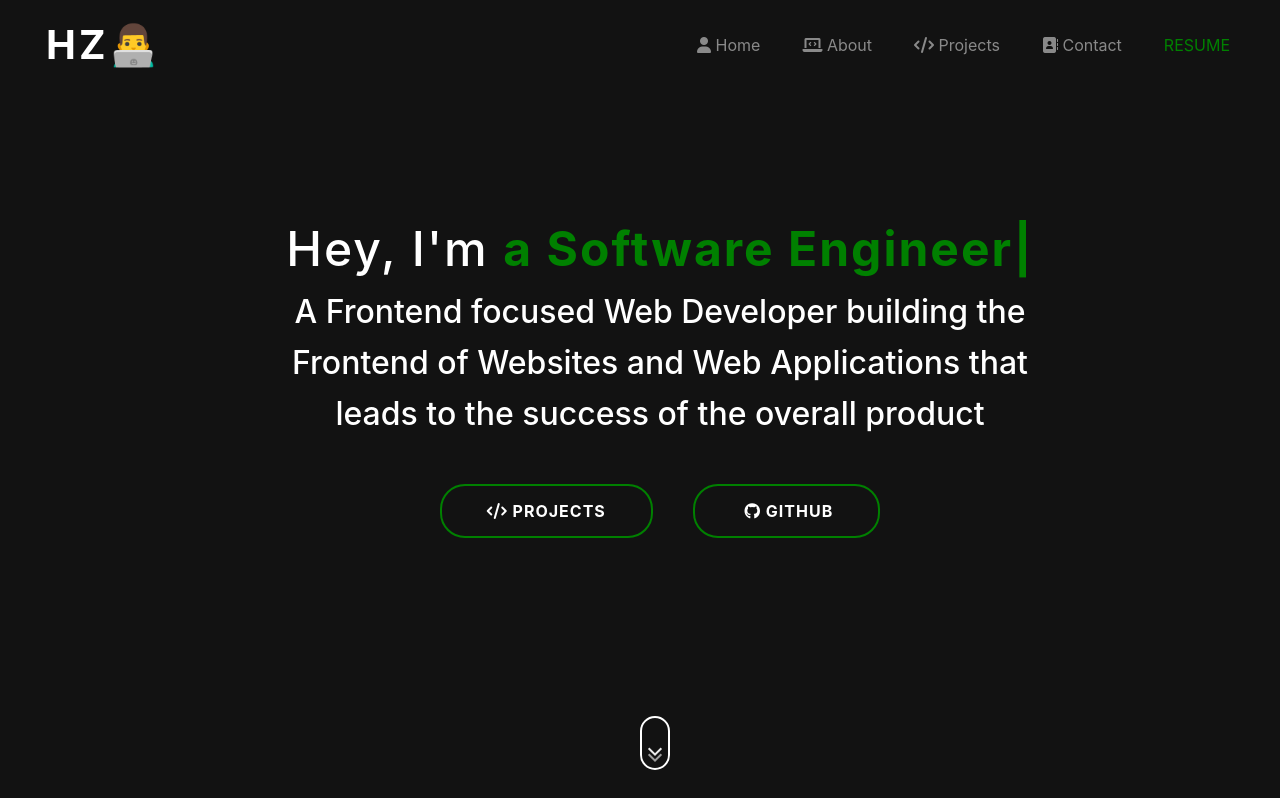
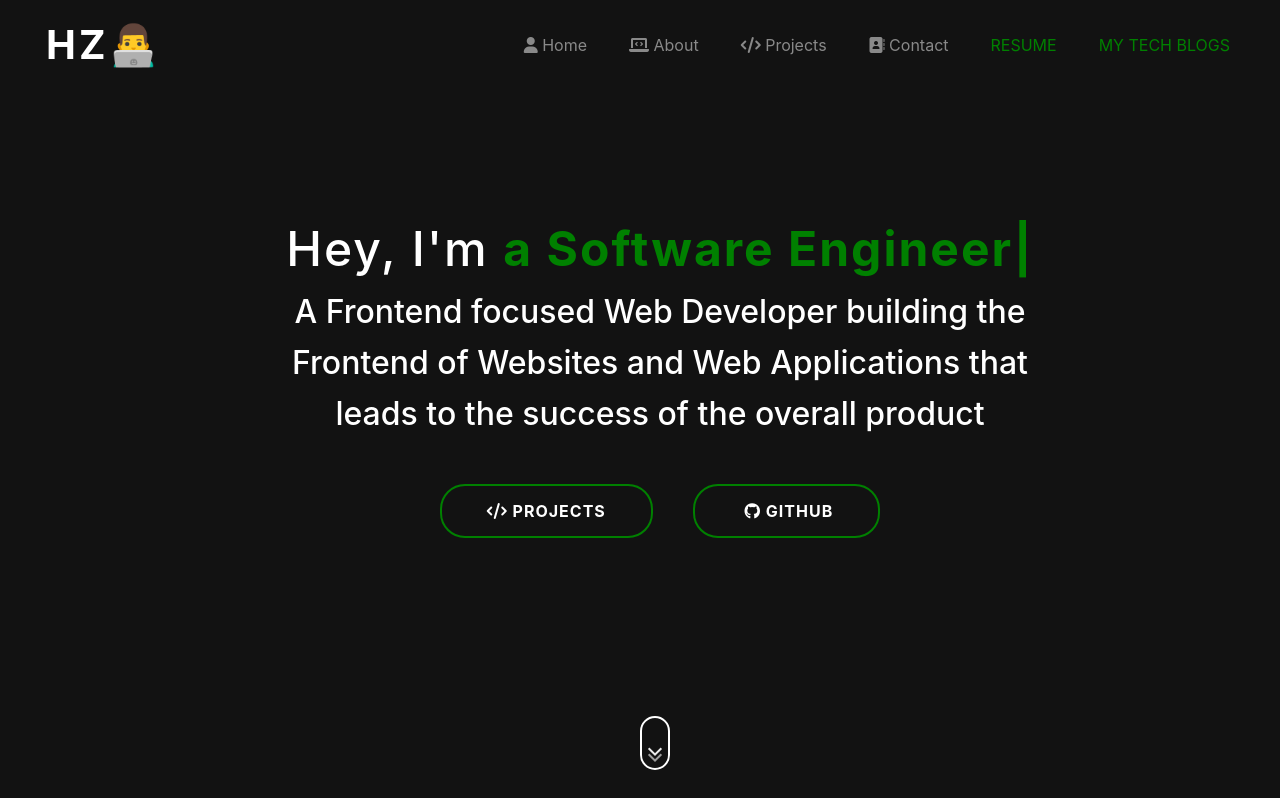
Before and after one commit to hamzazaka/Hamza-Portfolio, a React (Create React App) app in the folder portfolio-app/: page / in a window 1280 px wide. Shown: the top 798 px of the page. Built offline with nearby package versions, Linux system fonts and the light colour scheme.

Commit message:
adding logs

```diff
--- a/portfolio-app/src/components/Navbar.js
+++ b/portfolio-app/src/components/Navbar.js
@@ -29,6 +29,9 @@ export default function Navbar() {
                 <li className="nav-item">
                     <a rel="noreferrer noopener" className="nav-link link2 " target='_blank' href={resume}> Resume</a>
                 </li>
+                <li className="nav-item">
+                    <a rel="noreferrer noopener" className="nav-link link2 " target='_blank' href='https://hamzazaka.medium.com/'> My Tech Blogs</a>
+                </li>
                 {/* <a className='btn btn-dang' target='_blank' href="https://drive.google.com/file/d/1TC-h-Vmehb_pEV1bFjP6HPCkp8ShbxLl/view">RESUME</a> */}
             </ul>
         </div>
```
